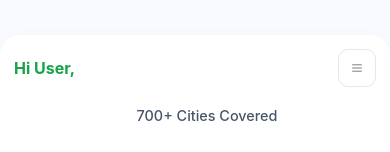
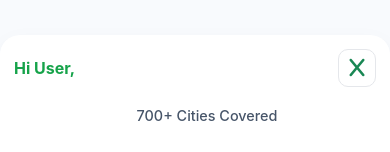
Before and after one commit to yogeshlongwani07-rgb/Restro-Data, a React (Vite) app: page / in a window 390 px wide. Both pictures are taken after a click on the button 357 px from the left and 68 px from the top of the page. Shown: the top 152 px of the page. Built offline with nearby package versions, Linux system fonts and the light colour scheme.

Commit message:
navbar dropdown

```diff
--- a/index.html
+++ b/index.html
@@ -10,6 +10,7 @@
 
     <meta name="viewport" content="width=device-width, initial-scale=1.0" />
     <title>Find Your Restaurant</title>
+    <link rel="icon" type="image/png" href="https://png.pngtree.com/png-vector/20250307/ourmid/pngtree-search-icon-png-image_15738214.png">
 
   </head>
   <body>
--- a/src/Nav/Navbar.jsx
+++ b/src/Nav/Navbar.jsx
@@ -51,7 +51,16 @@ function Navbar() {
             aria-expanded="false"
             aria-label="Toggle navigation"
           >
-            <span className="navbar-toggler-icon"></span>
+            <span>
+              {menuOpen ? (
+                <i
+                  className="fa-solid fa-x"
+                  style={{ color: "rgb(25, 135, 84)" }}
+                ></i>
+              ) : (
+                <span className="navbar-toggler-icon"></span>
+              )}
+            </span>
           </button>
           <div className={`collapse navbar-collapse ${menuOpen ? "show" : ""}`}>
             <NavBarLinks
```
